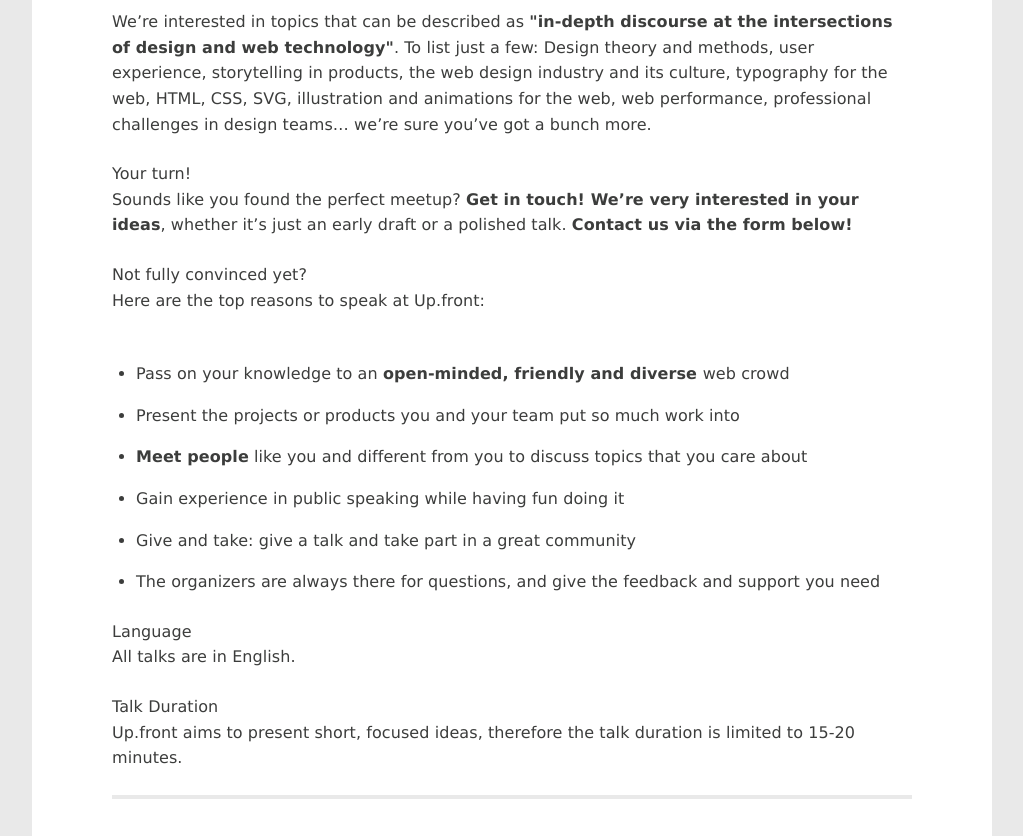
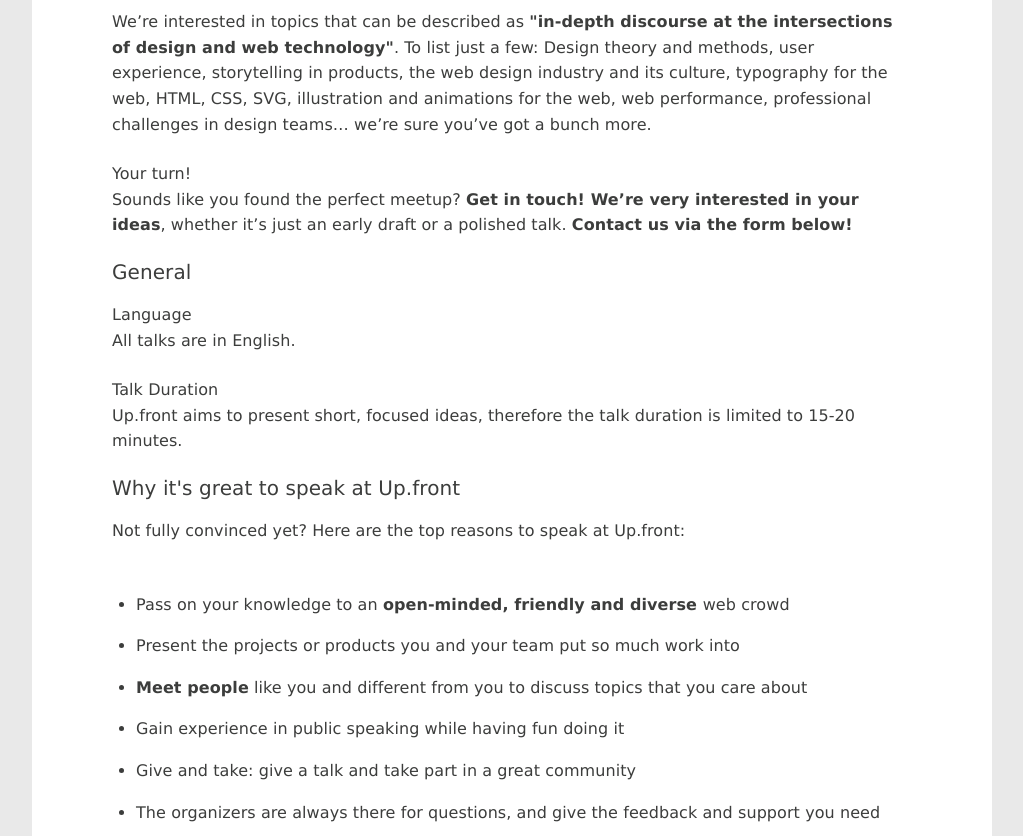
Before and after one commit to upfrontug/upfrontug.github.io, a Jekyll site: the page built from submit.html, in a window 1280 px wide and 900 px high, scrolled down 1210 px, cut to the strip 0-836 px from the top of the window. Shown: the whole strip, without its empty margins (128-1151 px from the left). Built offline with Jekyll 4.4.1, drawn with Linux system fonts in a browser that asks for light colours; a script that is not in the unit is left out.

Commit message:
text update

```diff
--- a/submit.html
+++ b/submit.html
@@ -47,9 +47,18 @@
 <p>
   Sounds like you found the perfect meetup? <strong>Get in touch! We’re very interested in your ideas</strong>, whether it’s just an early draft or a polished talk. <strong>Contact us via the form below!</strong>
 </p>
-<h5>Not fully convinced yet?</h5>
+<h3>General</h3>
+<h5>Language</h5>
 <p>
-  Here are the top reasons to speak at Up.front:
+  All talks are in English.
+</p>
+<h5>Talk Duration</h5>
+<p>
+  Up.front aims to present short, focused ideas, therefore the talk duration is limited to 15-20 minutes.
+</p>
+<h3>Why it's great to speak at Up.front</h3>
+<p>
+  Not fully convinced yet? Here are the top reasons to speak at Up.front:
 </p>
 <ul>
   <li>Pass on your knowledge to an <strong>open-minded, friendly and diverse
@@ -60,14 +69,6 @@
   <li>Give and take: give a talk and take part in a great community</li>
   <li>The organizers are always there for questions, and give the feedback and support you need</li>
 </ul>
-<h5>Language</h5>
-<p>
-  All talks are in English.
-</p>
-<h5>Talk Duration</h5>
-<p>
-  Up.front aims to present short, focused ideas, therefore the talk duration is limited to 15-20 minutes.
-</p>
 
 <hr>
 
```
